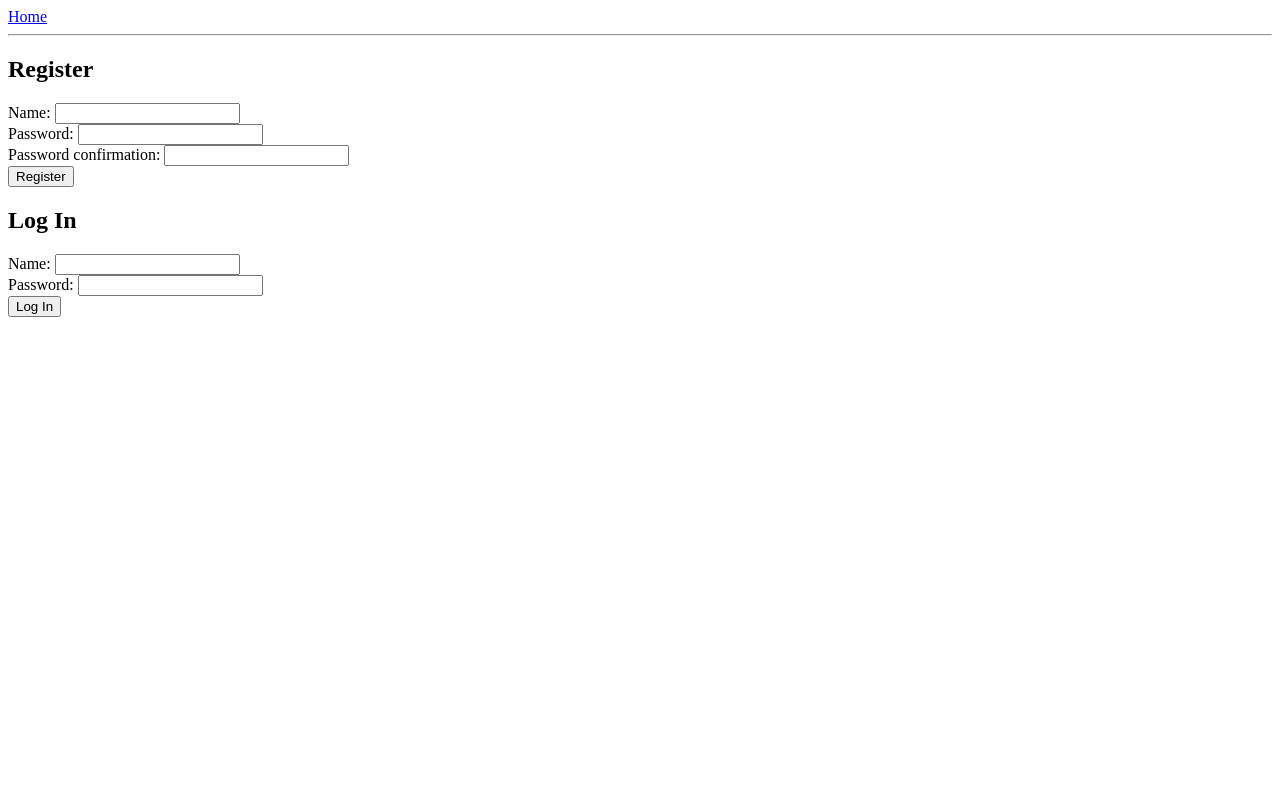
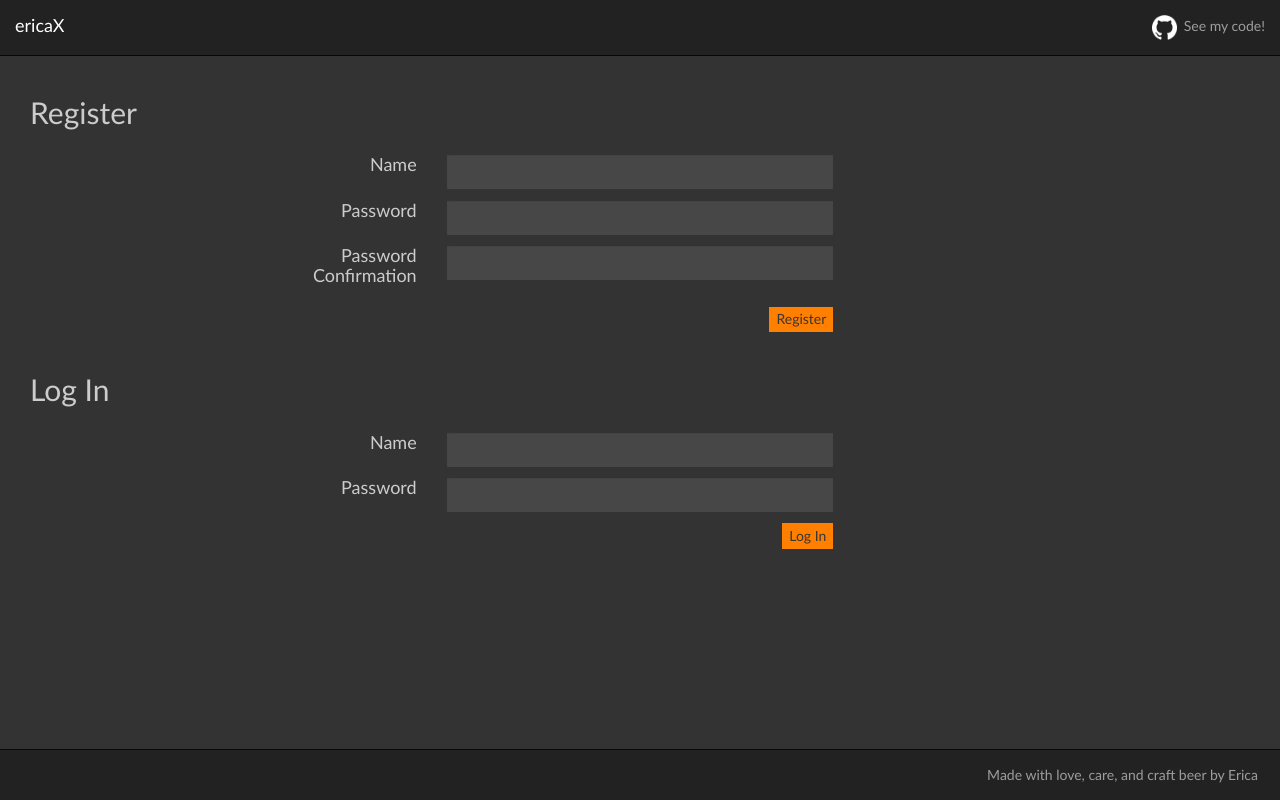
Before and after one commit to erica7/mean_QnA, a website: page client/index.html at #!/index in a window 1280 px wide. Drawn offline with nearby package versions, Linux system fonts and the light colour scheme; files whose address does not match are found by name.

Commit message:
update styling to standard

```diff
--- a/client/index.html
+++ b/client/index.html
@@ -2,7 +2,9 @@
 <html ng-app="app">
   <head>
     <meta charset="utf-8">
-    <title>Store</title>
+    <meta name="viewport" content="width=device-width, initial-scale=1">
+
+    <title>ericaX - Q n' A</title>
     <script src='angular/angular.js'></script>
     <script src='angular-route/angular-route.js'></script>
     <script src="angular-cookies/angular-cookies.js"></script>
@@ -13,11 +15,42 @@
     <script src='factories/questionFactory.js'></script>
     <script src='controllers/AnswersController.js'></script>
     <script src='factories/answerFactory.js'></script>
+
+    <link rel="stylesheet" href="https://maxcdn.bootstrapcdn.com/bootstrap/3.3.7/css/bootstrap.min.css" integrity="sha384-BVYiiSIFeK1dGmJRAkycuHAHRg32OmUcww7on3RYdg4Va+PmSTsz/K68vbdEjh4u" crossorigin="anonymous">
+    <link rel="stylesheet" href="static/css/main.css">
+    <script src="https://code.jquery.com/jquery-3.2.1.js" integrity="sha256-DZAnKJ/6XZ9si04Hgrsxu/8s717jcIzLy3oi35EouyE=" crossorigin="anonymous"></script>
+    <script src="https://maxcdn.bootstrapcdn.com/bootstrap/3.3.7/js/bootstrap.min.js" integrity="sha384-Tc5IQib027qvyjSMfHjOMaLkfuWVxZxUPnCJA7l2mCWNIpG9mGCD8wGNIcPD7Txa" crossorigin="anonymous"></script>
   </head>
-  <body>
-    <a href="#!/">Home</a>
-    <hr>
-    <div ng-view>
+
+  <body class="container-fluid">
+
+    <nav class="navbar navbar-inverse navbar-fixed-top">
+      <div class="container-fluid">
+        <div class="navbar-header">
+          <button type="button" class="navbar-toggle collapsed" data-toggle="collapse" data-target="#navbar-to-collapse" aria-expanded="false">
+            <span class="sr-only">Toggle navigation</span>
+            <span class="icon-bar"></span>
+            <span class="icon-bar"></span>
+            <span class="icon-bar"></span>
+          </button>
+          <a class="navbar-brand" href="https://ericax.com">ericaX</a>
+        </div>
+        <div class="collapse navbar-collapse" id="navbar-to-collapse">
+          <ul class="nav navbar-nav navbar-right">
+            <li><a href="https://github.com/erica7/mean_QnA" target="_blank" class="navbar-link"><img src="/static/img/GitHub-Mark-Light-120px-plus.png" alt="GitHub" class="img-responsive small-logo inline-block side-margin">See my code!</a></li>
+          </ul>
+        </div>
+      </div>
+    </nav>
+
+    <div ng-view class="container-fluid">
     </div>
+
+    <footer class="navbar navbar-inverse navbar-fixed-bottom">
+      <div class="container-fluid">
+        <p class="navbar-text navbar-right side-margin">Made with love, care, and craft beer by Erica</p>
+      </div>
+    </footer>
+
   </body>
 </html>
--- a/client/partials/index.html
+++ b/client/partials/index.html
@@ -1,20 +1,85 @@
+<div class="container-fluid">
+
+  <div class="row">
     <h2>Register</h2>
     <ul>
       <li ng-repeat='error in UC.registrationErrors'>{{error}}</li>
     </ul>
+  </div>
+
+  <div class="row">
     <form ng-submit="UC.create(UC.newUser)">
-  Name: <input type="text" ng-model="UC.newUser.name"><br>
-  Password: <input type="password" ng-model="UC.newUser.password"><br>
-  Password confirmation: <input type="password" ng-model="UC.newUser.password_confirmation"><br>
-  <input type="submit" value="Register">
+
+      <div class="row">
+        <div class="col-sm-offset-2 col-sm-2">
+          <h4 class="heading">Name</h4>
+        </div>
+        <div class="col-sm-4">
+          <input type="text" class="form-control" ng-model="UC.newUser.name">
+        </div>
+      </div>
+
+      <div class="row">
+        <div class="col-sm-offset-2 col-sm-2">
+          <h4 class="heading">Password</h4>
+        </div>
+        <div class="col-sm-4">
+          <input type="password" class="form-control" ng-model="UC.newUser.password">
+        </div>
+      </div>
+
+      <div class="row">
+        <div class="col-sm-offset-2 col-sm-2">
+          <h4 class="heading">Password Confirmation</h4>
+        </div>
+        <div class="col-sm-4">
+          <input type="password" class="form-control" ng-model="UC.newUser.password_confirmation">
+        </div>
+      </div>
+
+      <div class="row">
+        <div class="col-sm-8 heading">
+          <input class="btn" type="submit" value="Register">
+        </div>
+      </div>
+
     </form>
+  </div>
 
+  <div class="row">
     <h2>Log In</h2>
     <ul>
       <li ng-repeat='error in UC.loginErrors'>{{error}}</li>
     </ul>
+  </div>
+
+  <div class="row">
     <form ng-submit="UC.login(UC.checkUser)">
-  Name: <input type="text" ng-model="UC.checkUser.name"><br>
-  Password: <input type="password" ng-model="UC.checkUser.password"><br>
-  <input type="submit" value="Log In">
+
+      <div class="row">
+        <div class="col-sm-offset-2 col-sm-2">
+          <h4 class="heading">Name</h4>
+        </div>
+        <div class="col-sm-4">
+          <input type="text" class="form-control" ng-model="UC.checkUser.name">
+        </div>
+      </div>
+
+      <div class="row">
+        <div class="col-sm-offset-2 col-sm-2">
+          <h4 class="heading">Password</h4>
+        </div>
+        <div class="col-sm-4">
+          <input type="password" class="form-control" ng-model="UC.checkUser.password">
+        </div>
+      </div>
+
+      <div class="row">
+        <div class="col-sm-8 heading">
+          <input class="btn" type="submit" value="Log In">
+        </div>
+      </div>
+
     </form>
+  </div>
+</div>
--- /dev/null
+++ b/client/static/css/main.css
@@ -0,0 +1,87 @@
+body {
+  background-color: #333;
+  color: #ccc;
+  font-family: "Gill Sans";
+  font-weight: 100;
+  padding-top: 70px;
+  padding-bottom: 50px;
+}
+
+.row {
+  padding: 0.4em 0;
+}
+
+.heading {
+  text-align: right;
+  margin-top: 0em;
+}
+
+a, a:link, a:visited, a:active {
+  color: inherit;
+  text-decoration: none;
+}
+
+a:hover {
+  color: #08c9ff;
+  text-decoration: none;
+}
+
+.small-logo {
+  max-height: 25px;
+}
+
+.inline-block {
+  display: inline-block;
+  margin: 0 3em;
+}
+
+.side-margin {
+  margin-left: 0.5em;
+  margin-right: 0.5em;
+}
+
+.btn {
+  color: #363636;
+  background-color: #ff7f00;
+  padding: 0.2em 0.5em;
+  font-size: 1em;
+  margin-bottom: 0.3em;
+  border: none;
+  border-radius: 0;
+}
+
+.btn:hover {
+  background-color: #ffb46b;
+}
+
+.btn:focus, .btn:active {
+  outline: none;
+}
+
+textarea {
+  padding: 5px 10px;
+  border: none;
+  border-radius: 5px;
+  font-size: inherit;
+  width: 90%;
+}
+
+.form-control {
+  background-color: #474747;
+  color: #cecdce;
+  border: none;
+  border-radius: 0;
+}
+
+.form-control:focus, .form-control:active {
+  outline: none;
+}
+input[type=text], input[type=text]:focus, input[type=text]:active {
+  outline: none;
+}
+
+@media (max-width: 768px) {
+  .heading {
+    text-align: left;
+  }
+}
```
Also changed, not shown: client/partials/newAnswer.html (+12 -9 lines), client/partials/newQuestion.html (+14 -8 lines), client/partials/questions.html (+30 -18 lines), client/partials/showQuestion.html (+49 -12 lines), client/static/img/GitHub-Mark-Light-120px-plus.png (added). Lines whose indentation alone changed are shown as unchanged.
